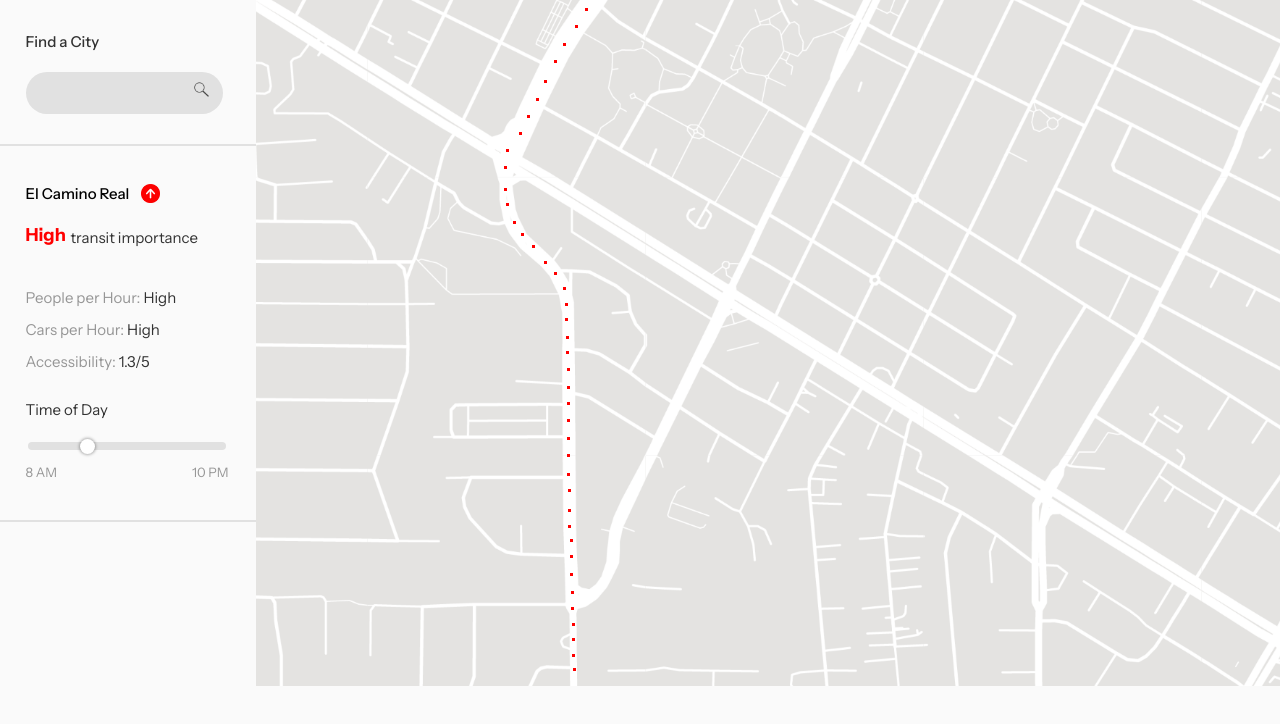
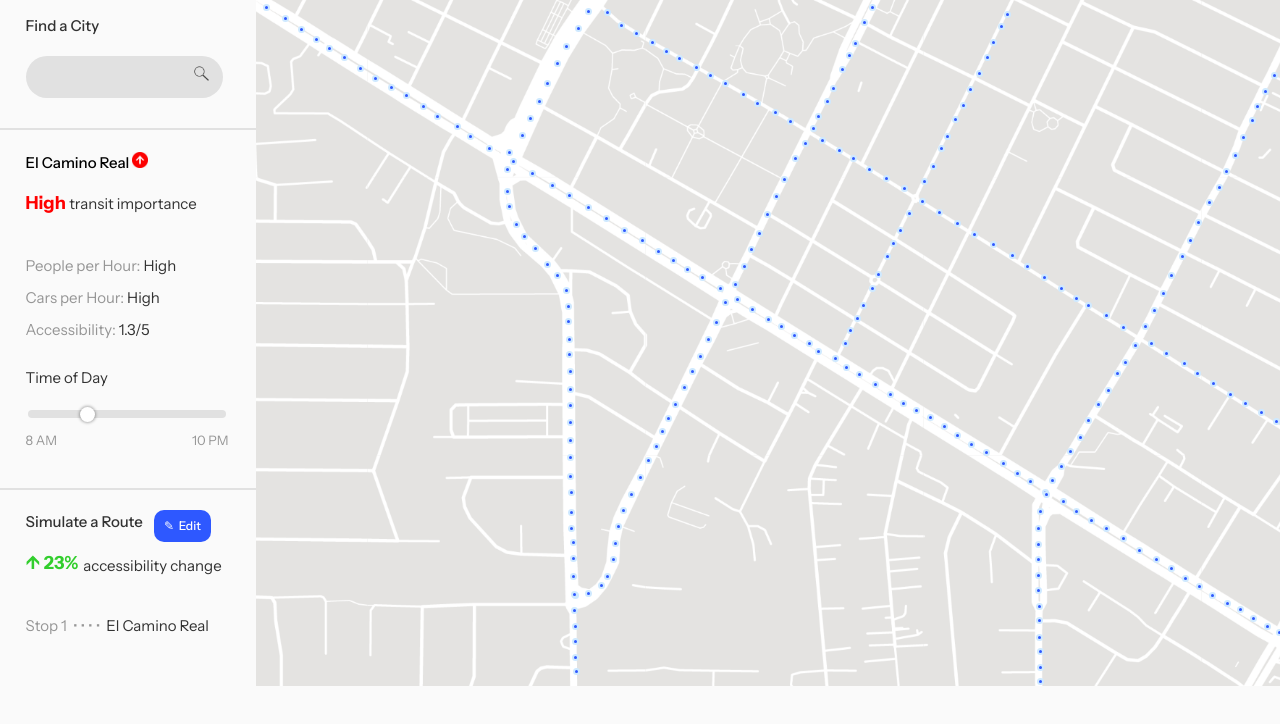
Before and after one commit to platinumblock/UnitedHacks, a plain HTML site: page map.html in a window 1280 px wide. Drawn offline with Linux system fonts and the light colour scheme.

Commit message:
Add files via upload

```diff
--- a/map.html
+++ b/map.html
@@ -9,23 +9,27 @@
   </head>
   <body>
     <img src = "mountainview.png" id = "map" onclick = "detect(event)">
+    <div id = "overlay" style = "display:none" onclick = "detectOverlay(event)"></div>
     <div id = "leftbar"></div>
     <div id = "bar1"></div>
     <div id = "bar2"></div>
     <div id = "searchLabel">Find a City</div>
     <input type = "text" id = "search">
     <img src = "search.webp" id = "searchIcon">
-    <div id = "selectedStreet">El Camino Real</div>
-    <img src = "highicon.png" id = "indicatorIcon">
-    <div id = "transitImportance">High</div>
-    <div id = "transitImportanceLabel">transit importance</div>
+    <div id = "selectedStreet">El Camino Real <img src = "highicon.png" id = "indicatorIcon"></div>
+    <div id = "transitImportance">High <span style = "color:rgb(50,50,50);font-size:15px;font-weight:400;">transit importance</span></div>
     <div id = "peoplePerHour">People per Hour: <span style = "color:rgb(50,50,50)">High</span></div>
     <div id = "carsPerHour">Cars per Hour: <span style = "color:rgb(50,50,50)">High</span></div>
     <div id = "accessibility">Accessibility: <span style = "color:rgb(50,50,50)">1.3/5</span></div>
     <div id = "timeSliderLabel">Time of Day</div>
-    <input type="range" min="8" max="22" value="12" id="timeSlider">
+    <input type="range" min="8" max="22" value="12" id="timeSlider" onchange = "changeTime(event)">
     <div id = "timeSliderLabel1">8 AM</div>
     <div id = "timeSliderLabel2">10 PM</div>
+    <div id = "simulatearoute">Simulate a Route</div>
+    <button onclick = "changeEditing()" id = "edit">✎&nbsp&nbspEdit</button>
+    <div id = "accessibilityIncrease">↑ 23%</div>
+    <div id = "accessibilityIncreaseLabel">accessibility change</div>
+    <div class = "stop" style = "top:77%">Stop 1&nbsp • • • • &nbsp<span style = "color:rgb(50,50,50)">El Camino Real</span></div>
     <script src = "traffic.js"></script>
     <script src = "map.js"></script>
   </body>
--- a/map.js
+++ b/map.js
@@ -1,48 +1,36 @@
+var editing = false;
+
 function drawDots() {
     let canvas = document.getElementById("map");
     let width = canvas.width;
     let height = canvas.height;
-    let time = new Date(Date.parse("2025-01-01T" + String(document.getElementById("timeSlider").value).padStart(2, "0") + ":00:00"));
-    console.log(time);
-
     for (let streetName in CITIES.mountainView) {
         let street = CITIES.mountainView[streetName];
-        let importance = street.street.getTransitImportanceStr(time);
         let points = street.points;
         for (let i = 0; i < points.length; i++) {
             let point = points[i];
             let px = Math.round(point[0] / 1388 * width);
             let py = Math.round(point[1] / 750 * height);
 
-            if (importance == "Low") {
-                continue;
-            }
-
             let dot = document.createElement("div");
             dot.classList.add("dot");
             dot.style.left = px + "px";
             dot.style.top = py + "px";
-            switch (importance) {
-            case "Medium":
-                break;
-                dot.style["background-color"] = "orange";
-            case "High":
-                dot.style["background-color"] = "red";
-                break;
-            }
             document.body.appendChild(dot);
         }
     }
 }
-
-
+var selectedStreet = null;
+var selectedStreetName = null;
+var time = new Date(Date.parse("2025-01-01T" + 12 + ":00:00"));
 function detect(event) {
-    let x = event.clientX;
-    let y = event.clientY;
-    const delta = 15;
     let canvas = document.getElementById("map");
     let width = canvas.width;
     let height = canvas.height;
+    let x = event.clientX;
+    let y = event.clientY;
+
+    const delta = 15;
 
     for (let streetName in CITIES.mountainView) {
         let street = CITIES.mountainView[streetName];
@@ -52,12 +40,61 @@ function detect(event) {
             let px = Math.round(point[0] / 1388 * width);
             let py = Math.round(point[1] / 750 * height);
             if (x >= px - delta && x <= px + delta && y >= py - delta && y <= py + delta) {
-                console.log(streetName);
-                return street;
+                selectedStreet = street.street;
+                selectedStreetName = streetName;
+                updateStreet();
+                return;
             }
         }
     }
 }
 
+function updateStreet(){
+    document.getElementById("selectedStreet").innerHTML = selectedStreetName + "&nbsp&nbsp&nbsp<img src = 'highicon.png' id = 'indicatorIcon'>";
+    document.getElementById("transitImportance").innerHTML = selectedStreet.getTransitImportanceStr(time) + " <span style = 'color:rgb(50,50,50);font-size:15px;font-weight:400;'>transit importance</span>";
+    if(selectedStreet.getTransitImportanceStr(time) == "High"){
+        document.getElementById("transitImportance").style.color = "red";
+    }
+    if(selectedStreet.getTransitImportanceStr(time) == "Medium"){
+        document.getElementById("transitImportance").style.color = "orange";
+    }
+    if(selectedStreet.getTransitImportanceStr(time) == "Low"){
+        document.getElementById("transitImportance").style.color = "rgb(50, 206, 45)";
+    }
+    document.getElementById("peoplePerHour").innerHTML = "People per Hour: <span style = 'color:rgb(50,50,50)'>" + selectedStreet.getPedestriansStr(time) + "</span>";
+    document.getElementById("carsPerHour").innerHTML = "Cars per Hour: <span style = 'color:rgb(50,50,50)'>" + selectedStreet.getCarsStr(time) + "</span>";
+    document.getElementById("accessibility").innerHTML = "Accessibility: <span style = 'color:rgb(50,50,50)'>" + selectedStreet.getAccessibilityStars(time) + "/5</span>";
+}
+
+function detectOverlay(event){
+    var x = event.clientX;
+    var y = event.clientY;
+    var stop = document.createElement("img");
+    stop.src = "pin.png";
+    stop.classList.add("transitStop");
+    stop.style.left = (x - 18) + "px";
+    stop.style.top = (y - 32) + "px";
+    document.body.appendChild(stop);
+}
+function changeEditing(){
+    if(editing){
+        editing = false;
+        document.getElementById("edit").style.backgroundColor = "rgb(46, 88, 255)"
+        document.getElementById("edit").style.color = "white";
+        document.getElementById("edit").innerHTML = "✎&nbsp&nbspEdit";
+        document.getElementById("overlay").style.display = "none";
+    }else{
+        editing = true;
+        document.getElementById("edit").style.backgroundColor = "rgb(225,225,225)"
+        document.getElementById("edit").style.color = "rgb(46, 88, 255)";
+        document.getElementById("edit").innerHTML = "Stop";
+        document.getElementById("overlay").style.display = "block";
+    }
+}
+
+function changeTime(event){
+    time = new Date(Date.parse("2025-01-01T" + event.target.value + ":00:00"));
+    updateStreet();
+}
 
 drawDots();
--- a/style.css
+++ b/style.css
@@ -10,7 +10,7 @@ body{
     top:21%;
     font-weight:700;
     font-size:80px;
-    background: linear-gradient(to right, rgb(46, 88, 255), #00bfff);
+    background: linear-gradient(to right, rgb(46, 88, 255), rgb(50, 206, 45));
     -webkit-background-clip: text;
     -webkit-text-fill-color: transparent;
 }
@@ -33,7 +33,7 @@ body{
 #explore{
     text-decoration:none;
     color:white;
-    background: linear-gradient(to right, rgb(46, 88, 255), #00bfff);
+    background: linear-gradient(to right, rgb(46, 88, 255), rgb(50, 206, 45));
     position:absolute;
     left:10%;
     top:70%;
@@ -78,7 +78,7 @@ body{
 }
 #maplink{
     position:absolute;
-    top:9.5%;
+    top:8.5%;
     left:87%;
     font-size:20px;
     color:rgb(50,50,50);
@@ -89,7 +89,7 @@ body{
     top:0%;
     height:100%;
     width:2px;
-    background-color:rgba(0,0,0,0.05);
+    background-color:rgba(0,0,0,0.03);
     z-index:-999;
 }
 .horizontalline{
@@ -97,8 +97,16 @@ body{
     left:0%;
     width:100%;
     height:2px;
-    background-color:rgba(0,0,0,0.05);
+    background-color:rgba(0,0,0,0.03);
     z-index:-999;
+}
+.dot{
+    position:absolute;
+    height:3px;
+    width:3px;
+    background-color:rgba(46, 88, 255,1);
+    border:2px solid rgb(207, 233, 255);
+    border-radius:50%;
 }
 #leftbar{
     position:absolute;
@@ -115,11 +123,20 @@ body{
     width:100%;
     filter:saturate(50%);
 }
+#overlay{
+    position:absolute;
+    left: 0%;
+    top:0%;
+    width:100%;
+    height:100%;
+    background-color:rgb(46, 88, 255);
+    opacity:0.1;
+}
 #bar1{
     position:absolute;
     left:0%;
     width:20%;
-    top:18%;
+    top:16%;
     height:1.5px;
     background-color:rgb(225,225,225);
 }
@@ -127,14 +144,14 @@ body{
     position:absolute;
     left:0%;
     width:20%;
-    top:65%;
+    top:61%;
     height:1.5px;
     background-color:rgb(225,225,225);
 }
 #searchLabel{
     position:absolute;
     left:2%;
-    top:4%;
+    top:2%;
     font-size:15px;
     color:rgb(50,50,50);
     font-weight:500;
@@ -144,7 +161,7 @@ body{
     left:2%;
     width:14.5%;
     height:5%;
-    top:9%;
+    top:7%;
     font-size:15px;
     background-color:rgb(225,225,225);
     color:rgb(50,50,50);
@@ -162,7 +179,7 @@ body{
 #searchIcon{
     position:absolute;
     left:15%;
-    top:10%;
+    top:8%;
     width:1.5%;
 }
 #selectedStreet{
@@ -170,25 +187,17 @@ body{
     left:2%;
     font-size:15px;
     font-weight:500;
-    top:23%;
+    top:19%;
 }
 #indicatorIcon{
-    position:absolute;
-    left:11%;
-    top:23%;
-    width:1.5%;
-}
-.dot{
-    position:absolute;
-    height:3px;
-    width:3px;
+    width:16px;
 }
 #transitImportance{
     font-size:18px;
     color:red;
     position:absolute;
     left:2%;
-    top:28%;
+    top:24%;
     font-weight:700;
 }
 #transitImportanceLabel{
@@ -196,33 +205,33 @@ body{
     color:rgb(50,50,50);
     position:absolute;
     left:5.5%;
-    top:28.5%;
+    top:24.5%;
 }
 #peoplePerHour{
     position:absolute;
     left:2%;
     color:rgb(150,150,150);
     font-size:15px;
-    top:36%;
+    top:32%;
 }
 #carsPerHour{
     position:absolute;
     left:2%;
     color:rgb(150,150,150);
     font-size:15px;
-    top:40%;
+    top:36%;
 }
 #accessibility{
     position:absolute;
     left:2%;
     color:rgb(150,150,150);
     font-size:15px;
-    top:44%;
+    top:40%;
 }
 #timeSliderLabel{
     position:absolute;
     left:2%;
-    top:50%;
+    top:46%;
     font-size:15px;
     color:rgb(50,50,50);
 }
@@ -237,13 +246,13 @@ body{
 }
 #timeSlider::-webkit-slider-thumb:hover{
     cursor:pointer;
-    filter:brightness(95%);
+    transform:scale(1.05);
 }
 #timeSlider{
     position:absolute;
     left:2%;
     width:15.5%;
-    top:55%;
+    top:51%;
     outline:none;
     -webkit-appearance: none;
     background-color:rgb(225,225,225);
@@ -253,14 +262,69 @@ body{
 #timeSliderLabel1{
     position:absolute;
     left:2%;
-    top:58%;
+    top:54%;
     color:rgb(150,150,150);
     font-size:13px;
 }
 #timeSliderLabel2{
     position:absolute;
     left: 15%;
-    top:58%;
+    top:54%;
     color:rgb(150,150,150);
     font-size:13px;
 }
+#simulatearoute{
+    position:absolute;
+    left:2%;
+    top:64%;
+    font-weight:500;
+    font-size:15px;
+    color:rgb(50,50,50);
+}
+#edit{
+    position:absolute;
+    left:12%;
+    width:4.5%;
+    height:4%;
+    top:63.7%;
+    font-family: "Instrument Sans", serif;
+    font-size:12px;
+    font-weight:500;
+    background-color:rgb(46, 88, 255);
+    color:white;
+    border:none;
+    display:flex;
+    justify-content:center;
+    align-items:center;
+    border-radius:10px;
+    transition:0.1s all;
+}
+#edit:hover{
+    transform:scale(1.05);
+    cursor:pointer;
+}
+.stop{
+    position:absolute;
+    left:2%;
+    color:rgb(150,150,150);
+    font-size:15px;
+}
+#accessibilityIncrease{
+    font-size:18px;
+    color:rgb(50, 206, 45);
+    position:absolute;
+    left:2%;
+    top:69%;
+    font-weight:700;
+}
+#accessibilityIncreaseLabel{
+    font-size:15px;
+    color:rgb(50,50,50);
+    position:absolute;
+    left:6.5%;
+    top:69.5%;
+}
+.transitStop{
+    position:absolute;
+    width:3%;
+}
--- a/traffic.js
+++ b/traffic.js
@@ -232,6 +232,9 @@ class Street {
     getTransitImportance(time) {
         let traffic = this.getCars(time) + this.getPedestrians(time);
         let maxTraffic = this.maxCars + this.maxPeople;
+        //console.log(traffic + ", " + maxTraffic);
+        //console.log(this.getCars(time));
+        //console.log(this.getPedestrians(time));
         return 10 * traffic / maxTraffic;
     }
 
@@ -255,7 +258,7 @@ class Street {
 
 const CITIES = {
     mountainView: {
-        "El Camino": {
+        "El Camino Real": {
             street: new Street(35, 6, false, 1.75, false, 2, false,  1250, 10000, [6, 7, 8, 9, 11, 12, 13, 17, 18, 19, 20, 21, 22]),
             points: [
                 [1384, 688],
@@ -327,7 +330,7 @@ const CITIES = {
                 [285, 4]
             ]
         },
-        "Castro": {
+        "Castro St": {
             street: new Street(30, 4, false, 2, true,  2, false, 4000, 5000, [8, 11, 12, 17, 18, 21, 22, 23]),
             points: [
                 [620, 647],
@@ -371,7 +374,7 @@ const CITIES = {
                 [942, 4]
             ]
         },
-        "Miramonte": {
+        "Miramonte Ave": {
             street: new Street(35, 5, false, 1.5, false, 2, false, 1000, 7000, [7, 8, 11, 12, 13, 17, 18]),
             points: [
                 [621, 730],
@@ -417,7 +420,7 @@ const CITIES = {
                 [634, 9]
             ]
         },
-        "Calderon": {
+        "Calderon St": {
             street: new Street(30, 3, false, 2, false, 2, false, 1500, 6000, [7, 8, 12, 13, 17, 18]),
             points: [
                 [1124, 741],
@@ -461,7 +464,7 @@ const CITIES = {
                 [1378, 79]
             ]
         },
-        "Church": {
+        "Church St": {
             street: new Street(30, 3, false, 2, false, 2, false, 1500, 6000, [7, 8, 12, 13, 17, 18]),
             points: [
                 [655, 10],
@@ -507,7 +510,7 @@ const CITIES = {
                 [1380, 457]
             ]
         },
-        "View": {
+        "View St": {
             street: new Street(25, 3, false, 2, false, 2, false, 1500, 6000, [7, 8, 12, 13, 17, 18]),
             points: [
                 [913, 372],
```
Also changed, not shown: pin.png (added).
